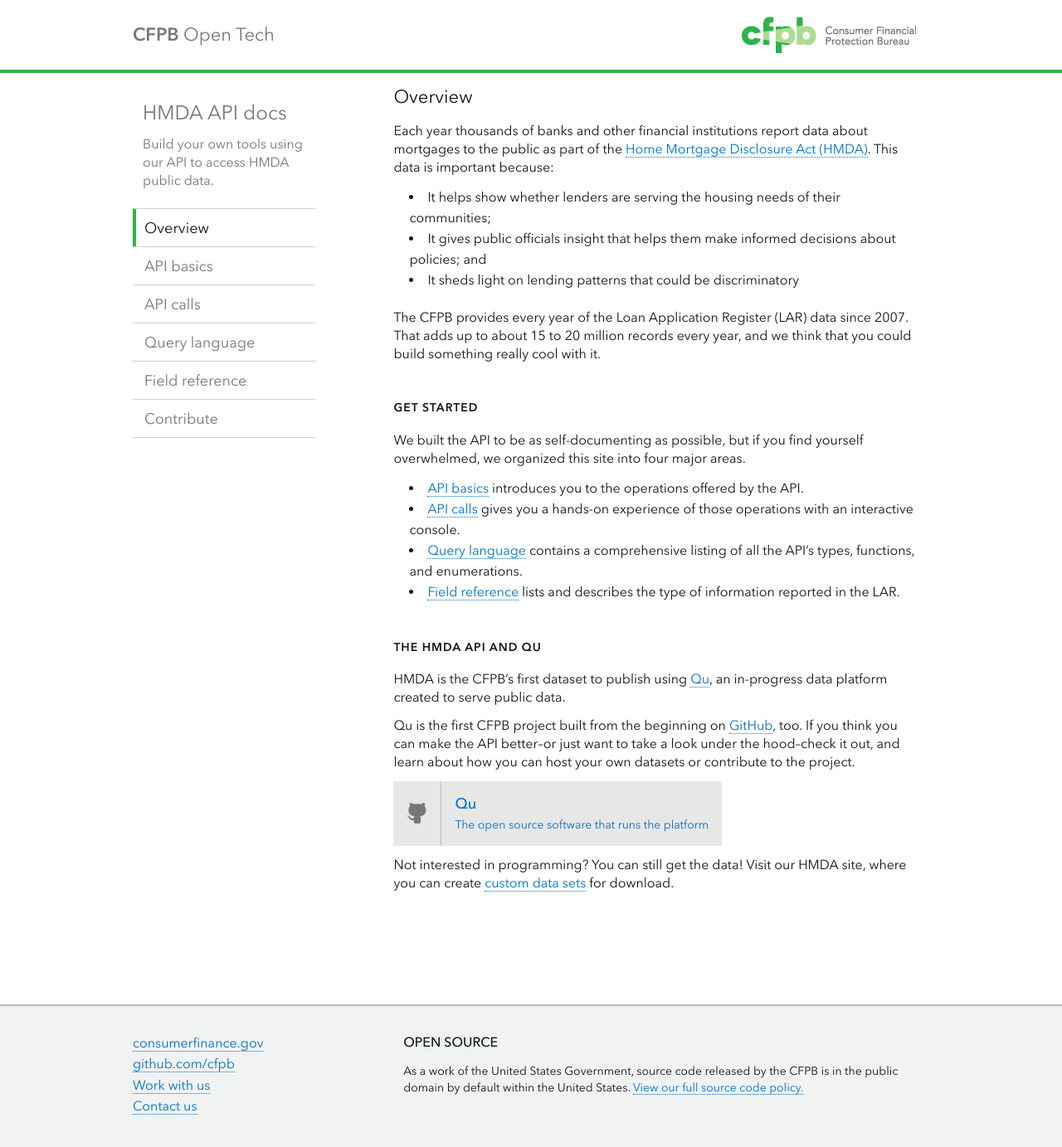
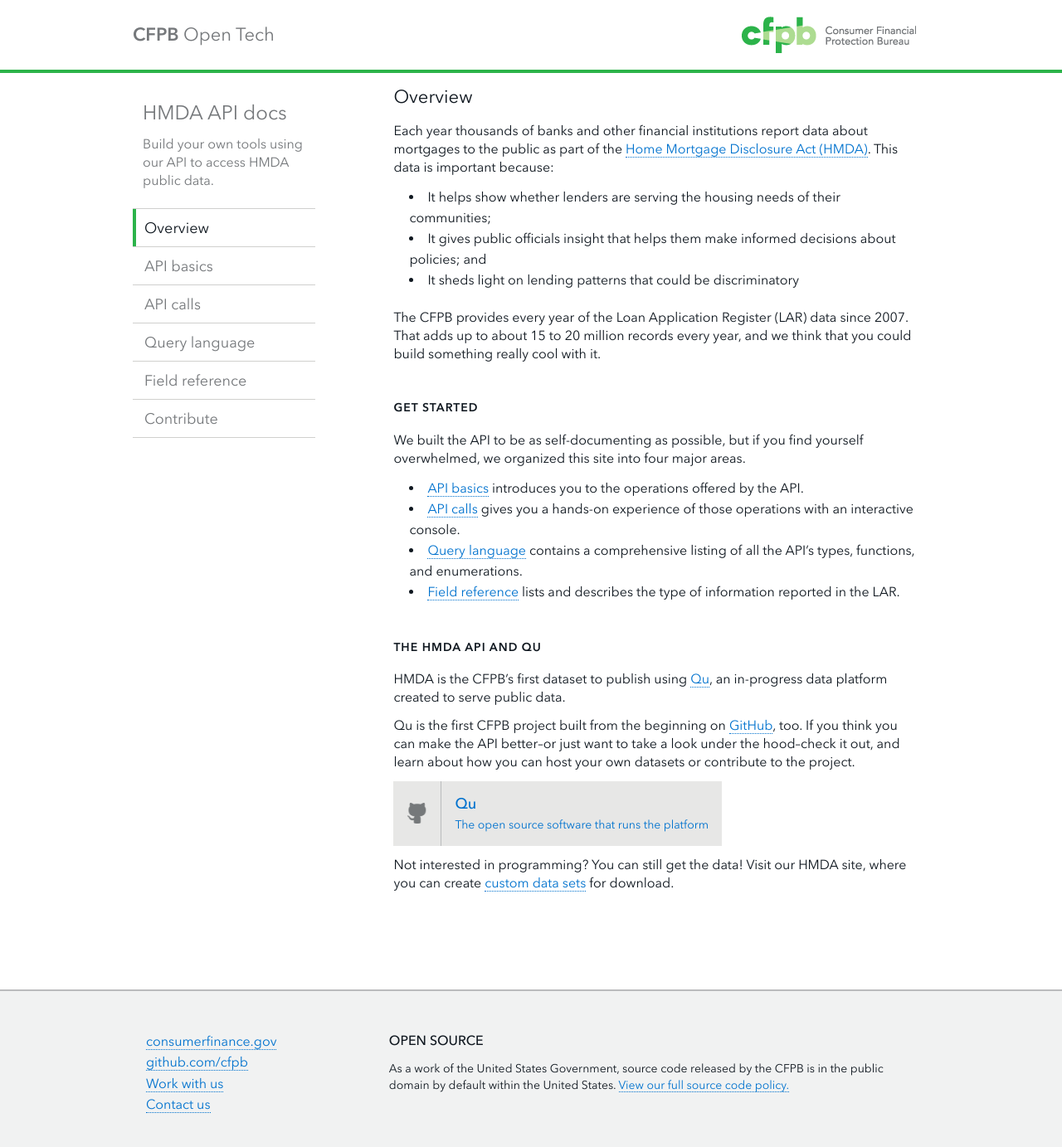
Before and after one commit to cfpb/api, a Jekyll site: the page built from index.md, in a window 1280 px wide and 1400 px high, scrolled down 18 px. Shown: the top 1383 px of the window at 83% size. Built offline with Jekyll 4.4.1, drawn with Linux system fonts in a browser that asks for light colours; Markdown is read by kramdown in place of the engine named in the settings.

Commit message:
made footer responsive

```diff
--- a/_includes/footer.html
+++ b/_includes/footer.html
@@ -1,3 +1,14 @@
+
+            <section class="footer-oss">
+                <h4>Open source</h4>
+                <p>
+                    As a work of the United States Government, source code released by the CFPB is in the public
+                    domain by default within the United States.
+                    <a href="https://github.com/cfpb/source-code-policy/blob/master/cfpb-source-code-policy.txt">
+                        View our full source code policy.
+                    </a>
+                </p>
+            </section>
 
 
             <section class="footer-links">
@@ -16,14 +27,3 @@
                     </li>
                 </ul>
             </section>
-
-            <section class="footer-oss">
-                <h4>Open source</h4>
-                <p>
-                    As a work of the United States Government, source code released by the CFPB is in the public
-                    domain by default within the United States.
-                    <a href="https://github.com/cfpb/source-code-policy/blob/master/cfpb-source-code-policy.txt">
-                        View our full source code policy.
-                    </a>
-                </p>
-            </section>
--- a/static/css/style.css
+++ b/static/css/style.css
@@ -512,6 +512,7 @@
     font-size: 1em;
     line-height: 1.75em;
     margin: 1em;
+    margin-left: .75em;
     float: left;
 }
 
@@ -562,7 +563,7 @@
         list-style: none;
         display: table-cell;
         vertical-align:middle;
-        padding: 1em;
+        padding: .5em;
         background-color: #E7E7E6;
         border-left: 1px solid #BABBBD;
     }
@@ -575,11 +576,8 @@
         margin-bottom: .25em;
     }
 
-
-
-
 footer {
-    padding: 2em 0;
+    padding: 0;
     border-top: 2px solid #BABBBD;
     background: #F1F2F2;
     font-family: "Avenir Next", Arial, sans-serif;
@@ -592,24 +590,36 @@
 .footer section {
     display: inline-block;
     vertical-align: top;
-    margin-right: -0.26em;
-    margin-left: 2%;
+    margin-right: .5em;
+    margin-left: .5em;
+}
+
+.footer-links {
+    float:left;
+}
+
+.footer-oss {
+    float:right;
 }
 
 .footer-links ul {
     list-style: none;
+    margin: 1em .5em;
 }
 
 .footer h4 {
-    margin-bottom: 0.75em;
+    margin-top: 1.5em;
+    margin-bottom: .5em;
+    margin-left: .25em;
     font-size: 16px;
-    line-height: 1.5;
+    line-height: 1.5em;
     text-transform: uppercase;
 }
 
 .footer p {
     font-size: 0.875em;
     line-height: 1.42857142857143;
+    margin-left: .25em;
 }
 
 footer a,
@@ -623,7 +633,7 @@
 }
 
 
-/* MOBILE PORTRAIT */
+/* MOBILE PORTRAIT 480px */
 
 @media only screen and (min-width: 30em) {
     .header .logo {
@@ -641,7 +651,7 @@
 }
 
 
-/* SMALL TABLET */
+/* SMALL TABLET 600px */
 
 @media only screen and (min-width: 37.5em) {
 
@@ -649,16 +659,35 @@
         padding-bottom: 13.5em;
     }
 
+    footer {
+    padding-top: .75em;
+    padding-bottom: 1em;
+    border-top: 2px solid #BABBBD;
+    background: #F1F2F2;
+    font-family: "Avenir Next", Arial, sans-serif;
+    width: 100%;
+    position: absolute;
+    bottom: 0;
+    }
+
+    .footer h4 {
+        margin: 1em 0 .5em 0;
+    }
+
+    .footer p {
+        margin: .75em 0;
+    }
+
     .footer section {
         display: inline-block;
         vertical-align: top;
-        margin-right: -0.26em;
-        margin-left: 2%;
+        margin-right: .5em;
+        margin-left: .5em;
 
     }
     .footer .footer-links {
-        width: 32%;
-        margin-left: 0;
+        margin: 0 .5em .5em 1em;
+        float: left;
     }
 
     .footer-links ul, li {
@@ -666,13 +695,14 @@
     }
 
     .footer .footer-oss {
-        width: 66%;
+        width: 60%;
+        float: right;
     }
 
 }
 
 
-/* DESKTOP STYLES */
+/* DESKTOP STYLES 640px */
 
 @media only screen and (min-width: 40em) {
     body {
@@ -738,10 +768,14 @@
 
 
 
-/* TABLET/NETBOOK */
+/* TABLET/NETBOOK 744px */
 @media only screen and (min-width: 46.5em) {
     nav {
         text-align: left;
+    }
+
+    .footer .footer-oss {
+        width: 67%;
     }
 
 }
```
